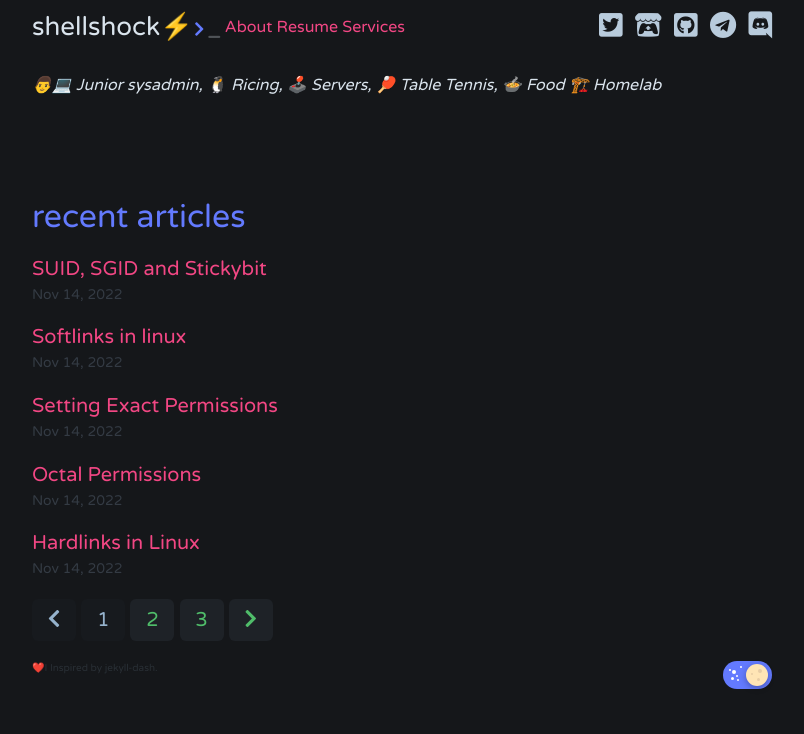
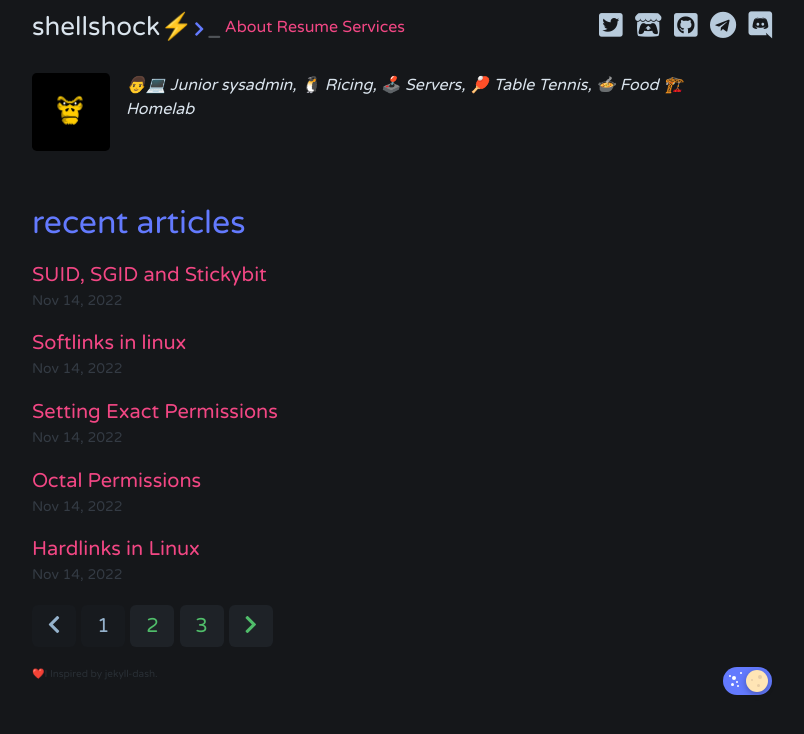
Before and after one commit to depgod/weblog, a Jekyll site: the page built from index.html, in a window 1280 px wide. Shown: the top 734 px of the page, without its empty margins (238-1042 px from the left). Built offline with Jekyll 4.4.1, drawn with Linux system fonts in a browser that asks for light colours; nearby versions of some CDN libraries; the list of posts is cut into pages by our own code.

Commit message:
Changed the avatar to Gorilla

```diff
--- a/_config.yml
+++ b/_config.yml
@@ -58,8 +58,8 @@ dash:
   # Replaces the default avatar provider (gravatar)
   #avatar_source: github
   #github_username: bitbrain
-  #avatar_source: local
-  #avatar_path: /assets/avatar.png
+  avatar_source: local
+  avatar_path: /assets/avatar.png
 
 # Build settings
 theme: jekyll-dash
```
Also changed, not shown: assets/avatar.png, logo.png (deleted), 4 other files.
